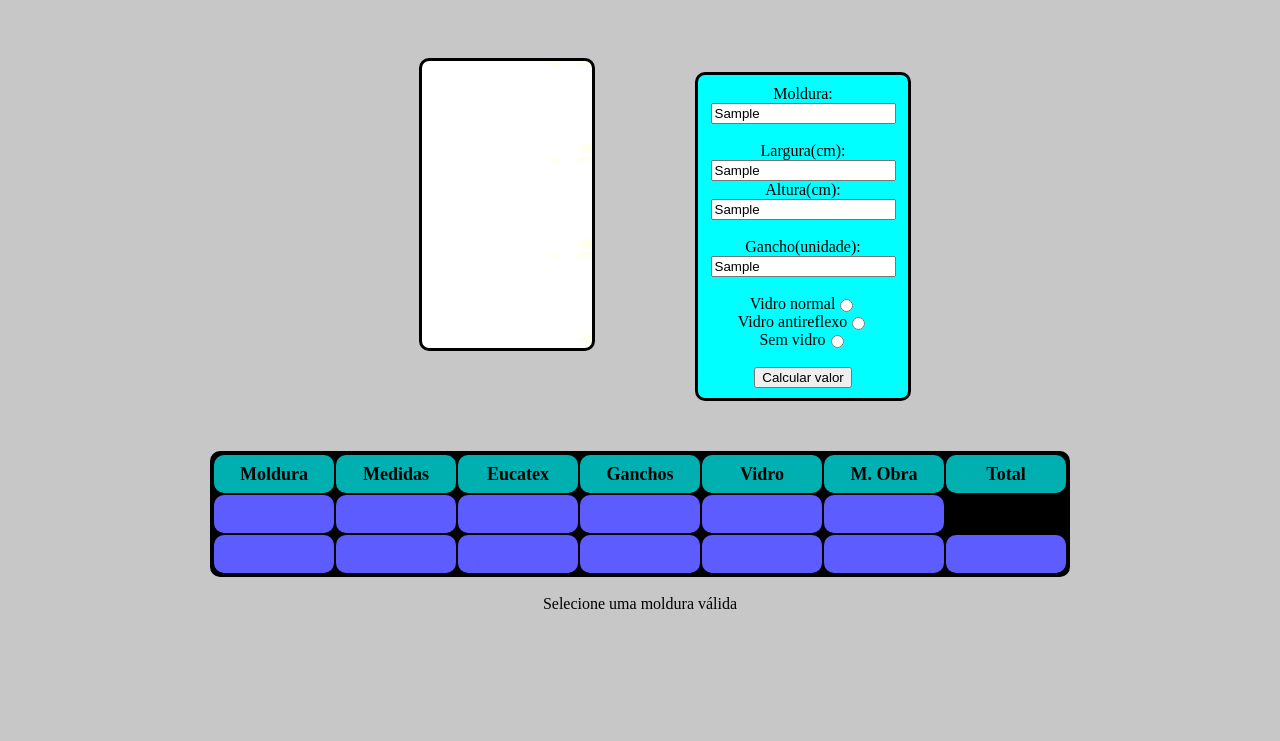
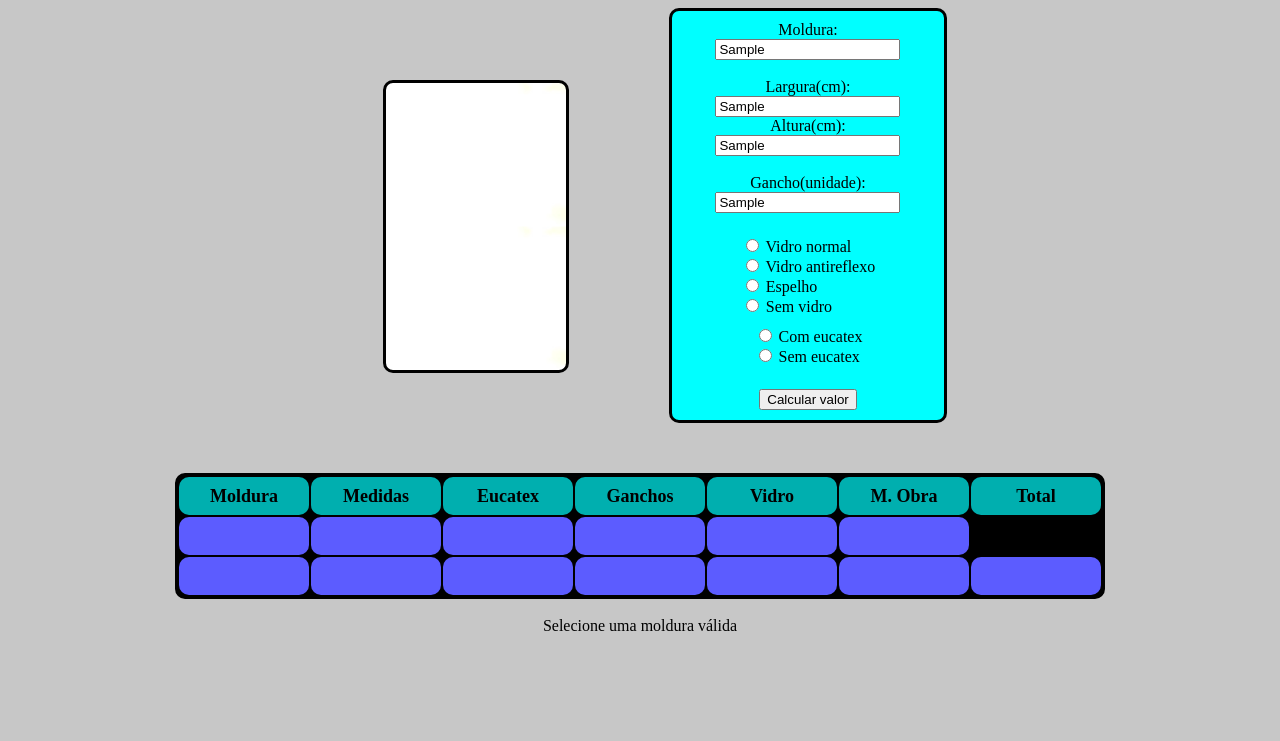
Before and after one commit to Migs2312/MV_vidros, a plain HTML site: page index.html in a window 1280 px wide. Both pictures are taken after typing "Sample", "Sample", "Sample", "Sample" into the empty fields and a click on the button "Calcular valor". Shown: the top 741 px of the page. Drawn offline with Linux system fonts and the light colour scheme.

Commit message:
Add files via upload

```diff
--- a/index.html
+++ b/index.html
@@ -126,6 +126,8 @@
                     <option value="115AF">R$15</option>
                     <option value="115AZQ">R$15</option>
                     <option value="001RS">R$15</option>
+                    <option value="016IMB">R$27</option>
+                    <option value="007LILMV_FL">R$17</option>
                 </datalist><br>
 
                 <label for="length">
@@ -143,20 +145,42 @@
                 </label>
                 <input type="text" id="hook" name="hook"><br>
 
-                <div class="sideways">
+                <div class="sideways" id="radio">
+                    <div class="radio_group">
+                        <div>
+                            <input type="radio" id="glass" name="glass" value=True>
                             <label for="glass">Vidro normal</label>
-                    <input type="radio" id="glass" name="glass" value=True>
                         </div>
 
-                <div class="sideways">
+                        <div>
+                            <input type="radio" id="noreflex" name="glass" value=False>
                             <label for="noreflex">Vidro antireflexo</label>
-                    <input type="radio" id="noreflex" name="glass" value=False>
                         </div>
 
-                <div class="sideways">
+                        <div>
+                            <input type="radio" id="mirror" name="glass" value="mirror">
+                            <label for="mirror">Espelho</label>
+                        </div>
+
+                        <div>
+                            <input type="radio" id="noglass" name="glass" value=null>
                             <label for="noglass">Sem vidro</label>
-                    <input type="radio" id="noglass" name="glass" value=null>
-                </div><br>
+                        </div>
+                    </div>
+
+                    <div class="radio_group">
+                        <div>
+                            <input type="radio" id="eucaPresYes" name="eucaPres" value="True">
+                            <label for="eucaPresYes">Com eucatex</label>
+                        </div>
+
+                        <div>
+                            <input type="radio" id="eucaPresNo" name="eucaPres" value="False">
+                            <label for="eucaPresNo">Sem eucatex</label>
+                        </div>
+                    </div>
+                </div>
+                <br>
 
                 <input type="button" onclick="mold()" value="Calcular valor">
             </form>
--- a/script/script.js
+++ b/script/script.js
@@ -6,6 +6,7 @@ var len = document.getElementById('length');
 var hei = document.getElementById('height');
 var ho = document.getElementById('hook');
 var glass = document.getElementsByName('glass');
+var euca = document.getElementsByName('eucaPres');
 var verific = ""
 
 function mold(){
@@ -17,7 +18,7 @@ function mold(){
 
     //Tipo do vidro
     glassType=null
-    for (var i = 0, leng = glass.length; i < leng; i++) {
+    for (var i = 0, glassLeng = glass.length; i < glassLeng; i++) {
         if (glass[i].checked) {
         glassType = glass[i].value
         break;
@@ -25,9 +26,19 @@ function mold(){
     }
     //Tipo do vidro
 
+    //Presença do eucatex
+    eucaType=null
+    for (var i = 0, eucaLeng = euca.length; i < eucaLeng; i++) {
+        if (euca[i].checked) {
+        eucaType = euca[i].value
+        break;
+        }
+    }
+    //Presença do Eucatex
+
 
     //Verificação de preenchimento
-        if(len.value<=0 || hei.value<=0 || isNaN(len.value)==true || isNaN(hei.value)==true || glassType==null || mValue==0 || ho.value<=0 || isNaN(ho.value)==true){
+        if(len.value<=0 || hei.value<=0 || isNaN(len.value)==true || isNaN(hei.value)==true || glassType==null || mValue==0 || ho.value<=0 || isNaN(ho.value)==true || eucaType==null){
             if(mValue==0){
                 verific = "Selecione uma moldura válida"
             }
@@ -43,10 +54,12 @@ function mold(){
             else if(glassType==null){
                 verific = "Selecione um tipo de vidro"
             }
+            else if(eucaType==null){
+                verific = "Selecione a presença do eucatex"
+            };
             result.innerHTML = "<table id='money'><thead><th>Moldura</th><th>Medidas</th><th>Eucatex</th><th>Ganchos</th><th>Vidro</th><th>M. Obra</th><th>Total</th></thead><tbody><tr><td></td><td></td><td></td><td></td><td></td><td></td></tr><tr><td></td><td><td></td></td><td></td><td><td></td></td><td></td></tr></tbody></table><br>"+verific
         }
     //Verificação de preenchimento
-
 
     else{
         //Matemática
@@ -64,7 +77,14 @@ function mold(){
             //Eucatex
                 eucaFix = ((height/100)*(length/100))*50;
                 round(eucaFix);
-                eucatex = rounded;
+                if(eucaType=="True"){
+                    eucaDisplay = height+"x"+length
+                    eucatex = rounded;
+                }
+                else if(eucaType=="False"){
+                    eucaDisplay = "Sem eucatex"
+                    eucatex = 0;
+                }
             //Eucatex
 
             //Gancho
@@ -79,6 +99,10 @@ function mold(){
                 else if(glassType=="False"){
                     glassName="Antireflexo"
                     glassVal = 200;
+                }
+                else if(glassType=="mirror"){
+                    glassName="Espelho"
+                    glassVal=200;
                 }
                 else if(glassType=="null"){
                     glassName="Sem vidro"
@@ -100,7 +124,7 @@ function mold(){
         //Matemática
 
         //Conteúdo
-                result.innerHTML = "<table id='money'><thead><th>Moldura</th><th>Medidas</th><th>Eucatex</th><th>Ganchos</th><th>Vidro</th><th>M. Obra</th><th>Total</th></thead><tbody><tr><td>"+ref+"</td><td>"+lengthFix+"x"+heightFix+"</td><td>"+length+"x"+height+"</td><td>"+ho.value+"un</td><td>"+glassName+"</td><td>45%</td></tr><tr><td>R$"+mValue+"</td><td>"+perimeter+"m</td><td>R$"+eucatex+"</td><td>R$"+hook+"</td><td>R$"+glassValue+"</td><td>R$"+mObra.toFixed(2)+"</td><td>R$"+total+"</td></tr></tbody></table>"
+                result.innerHTML = "<table id='money'><thead><th>Moldura</th><th>Medidas</th><th>Eucatex</th><th>Ganchos</th><th>Vidro</th><th>M. Obra</th><th>Total</th></thead><tbody><tr><td>"+ref+"</td><td>"+lengthFix+"x"+heightFix+"</td><td>"+eucaDisplay+"</td><td>"+ho.value+"un</td><td>"+glassName+"</td><td>45%</td></tr><tr><td>R$"+mValue+"</td><td>"+perimeter+"m</td><td>R$"+eucatex+"</td><td>R$"+hook+"</td><td>R$"+glassValue+"</td><td>R$"+mObra.toFixed(2)+"</td><td>R$"+total+"</td></tr></tbody></table>"
         //Conteúdo
     }
 };
@@ -347,6 +371,14 @@ function mold(){
                 mVal=15
                 mImg="001RS";
             break;
+            case "016IMB":
+                mVal=27
+                mImg="016IMB";
+            break;
+            case "007LILMV_FL":
+                mVal=17
+                mImg="007LILMV_FL";
+            break;
         };
         moldStor.push(mVal);
         moldStor.push(mImg);
--- a/style/style.css
+++ b/style/style.css
@@ -51,19 +51,29 @@ body{
     background-color: aqua;
     padding:10px;
     height:100%;
-    width:15%;
+    width:20%;
     border: 3px solid black;
     border-radius: 10px;
     text-align: center;
     margin-left:50px;
     min-width: 190px;
 }
+#radio{
+    justify-content: center;
+    width: 100%;
+    align-items: center;
+    text-align: start;
+    flex-wrap: wrap;
+}
+.radio_group{
+    margin:5px;
+}
 #image{
     background-size: contain;
     background-repeat:round;
     padding:10px;
     height:267px;
-    min-width: 150px;
+    min-width: 160px;
     border: 3px solid black;
     border-radius: 10px;
     margin:50px;
@@ -86,7 +96,7 @@ body{
 }
 #money td, th{
     border-radius: 10px;
-    min-width: 110px;
+    min-width: 120px;
     height: 28px;
     padding:5px;
     margin: 20px;
```
Also changed, not shown: image/mold/007LILMV_FL.jpeg (added), image/mold/016IMB.jpeg (added). Lines whose indentation alone changed are shown as unchanged.
